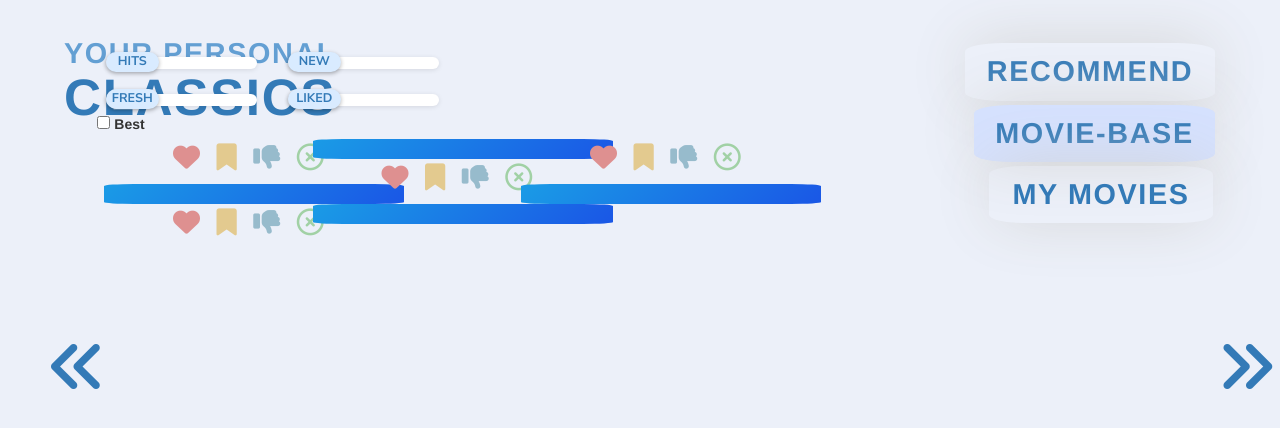
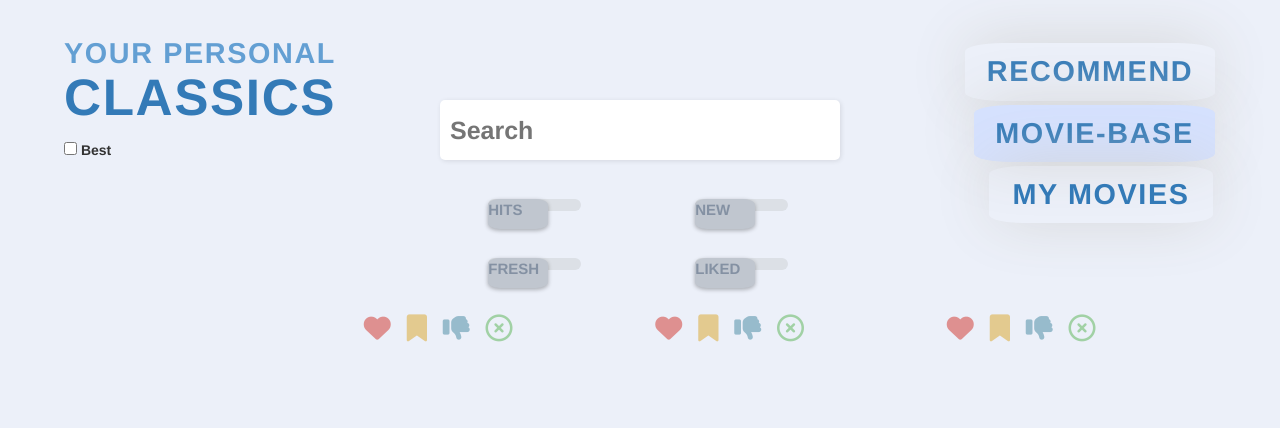
Before and after one commit to KsaweryKapela/BEST_PROJECT_movie_base_and_recommendations, a Flask app: page /moviebase in a window 1280 px wide. Shown: the top 428 px of the page. Run offline with Flask 2, Linux system fonts and the light colour scheme; data that the repository does not hold is empty; some libraries are stand-ins or nearby versions.

Commit message:
Working on movie-base, last commit before deleting switches.

```diff
--- a/static/css/styles.css
+++ b/static/css/styles.css
@@ -187,49 +187,6 @@ border:none;
 background-color: white;
 }
 
-/* Search-switch */
-.switch{
-  position: relative;
-  font-size: 15px;
-  height: 0.8em;
-  width: 48%;
-  left: 25%;
-  background: white;
-  border-radius: 1em;
-  box-shadow: 0px 1px 5px rgba(0, 0, 0, 0.1);
-}
-
-.switch input {
-display: none;
-}
-
-.switch div {
-  height: 1.3em;
-  width: 3.5em;
-  position: relative;
-  bottom:40%;
-  border-radius: 1em;
-  background: #d9ebff;
-  box-shadow: 0 0.1em 0.3em rgba(0,0,0,0.3);
-  -webkit-transition: all 400ms;
-     -moz-transition: all 400ms;
-          transition: all 400ms;
-}
-
-
-.switch input:checked + div {
-  -webkit-transform: translate3d(190%, 0, 0);
-     -moz-transform: translate3d(190%, 0, 0);
-          transform: translate3d(190%, 0, 0);
-}
-
-.switch-text {
-color: #337ab7;
-font-family: "Nunito Sans", sans-serif;
-font-size: 0.7rem;
-text-align: center;
-}
-
 
 /* Wall buttons */
 .wall-buttons{
@@ -339,18 +296,23 @@ cursor: pointer;
 
 
 /* MovieBase */
-.moviebase-wrapper {
-width: 100%;
-}
 
 .movie-list {
+
+position: absolute;
+top: 290px;
 columns: 4;
-height: 100%;}
+width: 90%;
+padding: 0;}
 
 .movie-base-image {
 border-radius: 10%;
-width: 300px;
-opacity: 80%;
+max-width: 80%;
+min-width: 80%;
+transition: transform .2s;
+filter: saturate(85%) contrast(98%);
+-webkit-filter: saturate(85%) contrast(98%);
+-moz-filter: saturate(85%) contrast(98%);
 }
 
 .blur
@@ -358,25 +320,13 @@ opacity: 80%;
  opacity: 0.25;
  cursor: auto;}
 
-.filter {
-background: linear-gradient(135deg, #1a9be6, #1a57e6);
-width: 300px;
-border-radius: 10%;
-}
 
-.movie-list-item {
-position: relative;
-bottom: 60px;
-height: auto;
-width: 300px;
+.movie-base-image {
 list-style: none;}
 
-.filtered-image{
-transition: transform .2s;
-}
 
-.filtered-image:hover {
-transform: scale(1.2);
+.movie-base-image:hover {
+transform: scale(1.3);
 cursor: pointer;}
 
 
@@ -463,8 +413,6 @@ font-size: 1rem;
 .back-icons {
   font-size: 1.5rem;
   position: relative;
-  left: 20%;
-  padding-bottom: 2%;
   }
 
 .add-movie, .watch-list, .dislike, .ignore{
@@ -559,52 +507,72 @@ cursor: pointer;
 /* Database switches */
 .database-switches {
 columns: 2;
-width: 350px;
+width: 400px;
+position: absolute;
+top: 160px;
+left: 0;
+  right: 0;
+  margin-left: auto;
+  margin-right: auto;
 }
 
 .database-div {
-padding-top: 10%;
+padding-top: 20%;
 }
 
-.database-switch {
-width: 90%;}
+
+/* Search-switch */
+.switch{
+  position: relative;
+  font-size: 15px;
+  height: 0.8em;
+  width: 48%;
+  left: 25%;
+  background: white;
+  border-radius: 1em;
+}
+
+.switch input {
+display: none;
+}
+
+.switch div {
+  height: 2em;
+  width: 4em;
+  border-radius: 20%;
+  background: #d9ebff;
+  box-shadow: 0 0.1em 0.3em rgba(0,0,0,0.3);
+
+}
+
+
+}
+
+.switch-text {
+color: black;
+font-family: "Nunito Sans", sans-serif;
+font-size: 1rem;
+text-align: center;
+}
 
 
 /* Database search */
 
-.search-panel {
-position:relative;
-width: 24%;
-left: 32%;
-bottom: 40px;}
-
-.database-search {
-text-align: center;
-position:relative;
-left: 11.5%;}
-
-.database-search input {
-padding: 0 10px 0px;
-position: relative;
-left: 3.8%;
-width: 87%;
+.db-search-input {
+  position: absolute;
+  left: 0;
+  right: 0;
+  top: 100px;
+  margin-left: auto;
+  margin-right: auto;
+  width: 400px; /* Need a specific value to work */
 }
-
-.fa-shuffle {
-position: relative;
-color: #337ab7;
-cursor: pointer;
-float: left;
-left: 1.2%;
-top: 10px;
-font-size: 2rem;}
 
 /* Database check */
 .database-check {
 position:relative;
 width: 10%;
-top: 30%;
-left: 2.9%;
+top: 100px;
 }
 
 /* Recommendations */
--- a/static/js/movie_base.js
+++ b/static/js/movie_base.js
@@ -9,7 +9,7 @@ freshCheck.addEventListener("click", checkForSwitches);
 
 function printCard(x, movieData){
 img[x].src = movieData['movie_url'][x]
-img_div[x].style.visibility = "visible";
+img[x].style.visibility = "visible";
 
 dtTitle[x].textContent = movieData['movie_title'][x]
 
@@ -25,19 +25,18 @@ dtDirector[x].textContent = movieData['movie_director'][x]
 dtGenres[x].textContent = movieData['movie_genre'][x]
 dtBoxoffice[x].textContent = movieData['movie_boxoffice'][x]
 
-img_div[x].addEventListener("click", showBack.bind(this, x, {once:true}));}
+img[x].addEventListener("click", showBack.bind(this, x, {once:true}));}
 
 function showBack(x){
 cardButtons[x].style.visibility = "hidden";
-img_div[x].classList.add('blur')
+img[x].classList.add('blur')
 document.getElementsByClassName('db-movie-back')[x].style.visibility = "visible";
-
-img_div[x].addEventListener('mouseleave', showFront.bind(this, x), {once:true});
+img[x].addEventListener('mouseleave', showFront.bind(this, x), {once:true});
 }
 
 
 function showFront(x){
 cardButtons[x].style.visibility = "visible";
-img_div[x].classList.remove('blur')
+img[x].classList.remove('blur')
 document.getElementsByClassName('db-movie-back')[x].style.visibility = "hidden";
 }
--- a/static/js/movie_base_search.js
+++ b/static/js/movie_base_search.js
@@ -1,4 +1,4 @@
-choseSearch = document.getElementById("chose-search")
+//choseSearch = document.getElementById("chose-search")
 inputBox = document.getElementById("db-search-input");
 userData = ''
 search = 'title';
@@ -9,7 +9,7 @@ inputBox.onkeyup = (e)=>{
     userData = e.target.value;
     checkForSwitches();}
 
-choseSearch.addEventListener('click', swapSearch)
+//choseSearch.addEventListener('click', swapSearch)
 
 function swapSearch() {
 if(clicks==0){
--- a/static/js/movie_base_var.js
+++ b/static/js/movie_base_var.js
@@ -17,7 +17,6 @@ const ignore = [document.getElementsByClassName('ignore')[0], document.getElemen
 
 
 const img = document.getElementsByClassName("movie-base-image");
-const img_div = document.getElementsByClassName('filter');
 
 const rottenSwitch = document.getElementById("rotten-switch");
 const rottenText = document.getElementById("rotten-text");
--- a/templates/base.html
+++ b/templates/base.html
@@ -45,6 +45,8 @@ MY MOVIES
 
 <script src="https://kit.fontawesome.com/231aedabbf.js" crossorigin="anonymous"></script>
 <script src="{{ url_for('static', filename='js/base.js') }}"></script>
+<script src="{{ url_for('static', filename='js/fetch_functions.js') }}"></script>
+
 
 
 
--- a/templates/index.html
+++ b/templates/index.html
@@ -60,7 +60,6 @@
 <i id="left-arrow-wall" class="fas fa-angle-double-left left-arrow-wall"></i>
 
 <script src="{{ url_for('static', filename='js/search_script.js') }}"></script>
-<script src="{{ url_for('static', filename='js/fetch_functions.js') }}"></script>
 <script src="{{ url_for('static', filename='js/wall.js') }}"></script>
 
 
--- a/templates/movie_base.html
+++ b/templates/movie_base.html
@@ -1,24 +1,20 @@
 {% extends "base.html" %}
 {% import "bootstrap/wtf.html" as wtf %}
 
-
-  {% block navbar %}
-<div class="search-panel">
- <div class="database-search">
- <form method="POST" action="/searchFilms" name="db-search-form" id="db-search-form">
- <div class="search-input" id="db-s-input">
-  {{ search_form.searched(type="text", placeholder="Sort by title", value='', id="db-search-input",autocomplete="off") }}
-
-<i class="fa-solid fa-shuffle" id="chose-search"></i>
- </div>
- </form>
-{% endblock %}
 
 {% block body %}
 
 {{ super() }}
 
+
+ <div class="search-input db-search-input" id="s-input">
+
+  {{ search_form.searched(type="text", placeholder="Search", id="db-search-input", class="search-query db-search-query", autocomplete="off") }}
+</div>
+
+
  <div class="database-switches">
+
   <div class="database-div">
    <label class="switch database-switch" id="hit-label">
    <input type="checkbox" onclick="hitsPressed()" id="hit-switch"/>
@@ -48,7 +44,7 @@
    </div>
 
 
-  </div></div>
+  </div>
 
 
      <div class="database-check">
@@ -60,12 +56,16 @@
 <i id="left-arrow" onclick="lowerIndex();"  class="left-arrow fas fa-angle-double-left"></i>
 
 
-<ul class="movie-list">
+
+
+<div class="movie-list">
 
 
 {% for x in range(0,4) %}
 
- <li class="movie-list-item">
+ <div class="movie-list-item">
+
+          <img class="movie-base-image" src="">
 
           <div class="back-icons" id="all-icons">
               <i class="fas fa-heart add-movie add-movie-disabled" id="heart"></i>
@@ -106,23 +106,16 @@
 
      </div>
 
-     <div class="filtered-image">
-     <div class="filter">
-     <img class="movie-base-image" src="">
 
-    <div/>
-   </div>
-  </div>
- </li>
+ </div>
 
 {% endfor %}
 
-</ul>
 </div>
+
 <script src="{{ url_for('static', filename='js/movie_base_var.js') }}"></script>
 <script src="{{ url_for('static', filename='js/movie_base_search.js') }}"></script>
 <script src="{{ url_for('static', filename='js/movie_base_switches.js') }}"></script>
 <script src="{{ url_for('static', filename='js/movie_base_buttons.js') }}"></script>
 <script src="{{ url_for('static', filename='js/movie_base.js') }}"></script>
-
 {% endblock %}
```
